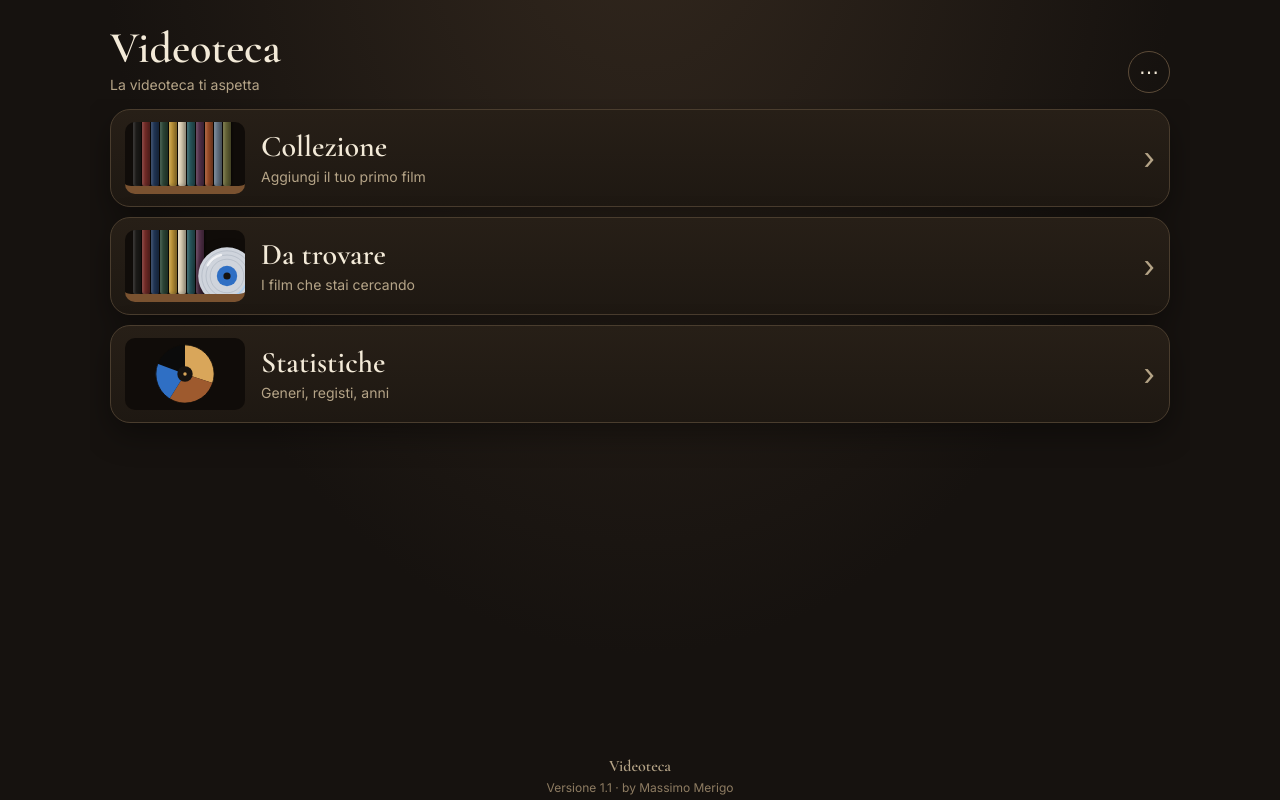
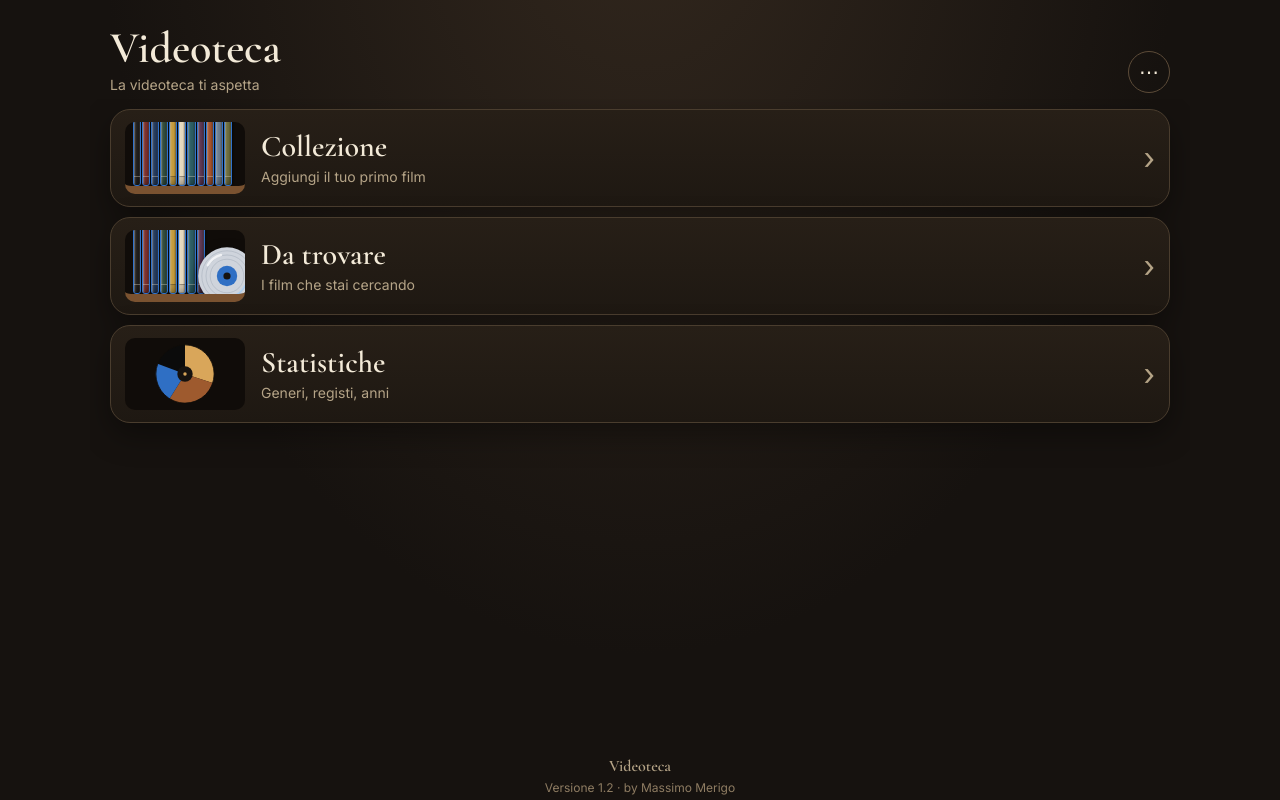
Before and after one commit to Tylerk1978/videoteca, a plain HTML site: page index.html in a window 1280 px wide. Drawn offline with nearby package versions, Linux system fonts and the light colour scheme.

Commit message:
Add files via upload

```diff
--- a/index.html
+++ b/index.html
@@ -14,7 +14,7 @@
 <title>Videoteca</title>
 <link rel="preconnect" href="https://fonts.googleapis.com">
 <link rel="preconnect" href="https://fonts.gstatic.com" crossorigin>
-<link href="https://fonts.googleapis.com/css2?family=Cormorant+Garamond:wght@500;600;700&family=Inter:wght@400;500;600&display=swap" rel="stylesheet">
+<link href="https://fonts.googleapis.com/css2?family=Cormorant+Garamond:wght@500;600;700&family=Inter:wght@400;500;600;700;800&family=Oswald:wght@500;600&display=swap" rel="stylesheet">
 <style>
 :root{
   --wall:#16120f; --ink:#f3ead8; --muted:#b5a487; --line:#4a3d2e; --field:#2a221a; --accent:#d9a65a;
@@ -318,15 +318,29 @@ select.field{appearance:none;-webkit-appearance:none;background-image:linear-gra
 .dgp small{display:block;font-size:11.5px;color:var(--ink);opacity:.85;margin-top:2px;line-height:1.35}
 .vstars{white-space:nowrap;letter-spacing:1px;font-size:16px}
 /* ---------- Videoteca: costine Blu-ray, locandine verticali ---------- */
-.spine{width:calc(25px * var(--s));padding:calc(17px * var(--s) + 6px) 0 calc(5px * var(--s) + 2px)}
+/* Custodia Blu-ray: plastica traslucida, fascia in testa, titolo condensato, anno in fondo */
+.spine{--case:#2f72cc;--band:calc(var(--row) * .105);--foot:calc(var(--row) * .12);width:calc(19px * var(--s) + 2px);height:calc(var(--row) * .95);border-radius:3px;
+  padding:calc(var(--band) + 6px) 0 calc(var(--foot) + 5px);
+  background:linear-gradient(90deg,rgba(255,255,255,.13),rgba(255,255,255,0) 28%,rgba(0,0,0,0) 62%,rgba(0,0,0,.3)),var(--c);
+  border:calc(1.5px * var(--s) + .5px) solid var(--case);
+  box-shadow:inset 0 0 0 .5px rgba(0,0,0,.35),1px 0 2px rgba(0,0,0,.55)}
+.spine.f-k4,.spine.f-dvd{--case:#0c0c0c}
 .spine::before{display:none}
-.spine .band{position:absolute;top:0;left:0;right:0;height:calc(17px * var(--s) + 2px);display:flex;align-items:center;justify-content:center;font:800 calc(7px * var(--s) + 1.5px)/1 Inter,sans-serif;letter-spacing:.2px;color:#fff;box-shadow:inset 0 -1px 0 rgba(0,0,0,.35)}
-.spine .band.bd{background:linear-gradient(180deg,#3a86e6,#1b55a8)}
-.spine .band.k4{background:linear-gradient(180deg,#2a2a2a,#050505);color:#e9d9a8}
-.spine .band.dvd{background:linear-gradient(180deg,#e2e2e2,#b9b9b9);color:#222}
-.spine .ar{letter-spacing:.2px}
-.spine .al{font-family:Inter,sans-serif;font-weight:600;font-size:.72em;opacity:.75;margin-top:4px}
-.card-art .band{font-size:0}
+.spine::after{content:"";position:absolute;inset:0;pointer-events:none;border-radius:2px;
+  background:linear-gradient(90deg,rgba(255,255,255,.38) 0,rgba(255,255,255,.08) 1.5px,transparent 3px,transparent 78%,rgba(255,255,255,.12) 88%,transparent),
+  linear-gradient(180deg,rgba(255,255,255,.10),transparent 8%,transparent 92%,rgba(0,0,0,.18))}
+.spine .band{position:absolute;top:0;left:0;right:0;height:var(--band);display:flex;flex-direction:column;align-items:center;justify-content:center;overflow:hidden;
+  font:italic 800 calc(7px * var(--s) + 1.5px)/1 Inter,sans-serif;letter-spacing:-.2px;color:#fff;
+  background:linear-gradient(180deg,#3d8ff0,#1559b8 60%,#0d4596);border-bottom:1px solid rgba(255,255,255,.75)}
+.spine .band i{display:block;font:700 calc(3px * var(--s) + 1.5px)/1 Inter,sans-serif;letter-spacing:.1px;margin-top:1px;font-style:normal;opacity:.9}
+.spine.f-k4 .band{background:linear-gradient(180deg,#2b2b2b,#000);color:#f2f2f2;border-bottom-color:#c9a64a}
+.spine.f-dvd .band{background:linear-gradient(180deg,#1c1c1c,#000);color:#e8e8e8;border-bottom-color:#777;font-style:normal}
+.spine .txt{font-size:calc(10px * var(--s) + 1.5px)}
+.spine .ar{font-family:Oswald,"Arial Narrow",Inter,sans-serif;font-weight:600;letter-spacing:.4px;text-transform:uppercase;margin:0}
+.spine .foot{position:absolute;left:0;right:0;bottom:0;height:var(--foot);display:flex;align-items:center;justify-content:center;border-top:1px solid color-mix(in srgb,var(--t) 35%,transparent);background:rgba(0,0,0,.14)}
+.spine .foot span{writing-mode:vertical-rl;transform:rotate(180deg);font:600 calc(6px * var(--s) + 1.5px)/1 Inter,sans-serif;letter-spacing:.3px;color:var(--t);opacity:.85}
+.slot{padding:0 .5px}
+.card-art .band,.card-art .foot span{font-size:0}.card-art .band i{display:none}.card-art .spine{border-width:1px}
 .card-art .disc{right:-12px;bottom:-12px}
 .cgrid{grid-template-columns:repeat(auto-fill,minmax(100px,1fr))}
 .citem .cimg{aspect-ratio:2/3}
@@ -506,7 +520,7 @@ select.field{appearance:none;-webkit-appearance:none;background-image:linear-gra
 
 <script>
 (() => {
-const APP_VERSION = "1.1";
+const APP_VERSION = "1.2";
 const PALETTE = ["#1f1d1b","#7a2e2a","#23395b","#2f4a3a","#c49a3a","#e6d9bd","#2c5d63","#5a3550","#a2512b","#6b7b8c","#6b6a3a","#8c2f4b","#3d3a6b","#b8b2a3","#45604d","#9b6b43"];
 const FORMATS = ["Blu-ray", "4K Ultra HD", "4K + Blu-ray", "Blu-ray 3D", "DVD"];
 const KEY = "videoteca.films.v1", META_KEY = "videoteca.meta.v1";
@@ -595,10 +609,10 @@ async function storeCoverFromUrl(id, url){
 
 /* ---------- Costine ---------- */
 const filmColor = d => d.color || PALETTE[hash((d.title || "") + "|" + (d.year || "")) % PALETTE.length];
-function bandOf(d){ const f = d.format || "Blu-ray"; if (/^4K/.test(f)) return ["k4", "4K"]; if (f === "DVD") return ["dvd", "DVD"]; return ["bd", "BD"]; }
+function bandOf(d){ const f = d.format || "Blu-ray"; if (/^4K/.test(f)) return ["k4", "4K <i>ULTRA HD</i>"]; if (f === "DVD") return ["dvd", "DVD"]; if (/3D/.test(f)) return ["bd", "BD <i>3D</i>"]; return ["bd", "BD"]; }
 function spineHTML(d, extra = ""){
   const color = filmColor(d), light = lum(color) > 0.6, [bc, bt] = bandOf(d);
-  return `<button class="spine ${extra}" data-id="${esc(d.id)}" title="${esc(d.title)}${d.year ? " (" + d.year + ")" : ""}" style="--c:${color};--t:${light ? "#2a2018" : "#f4ead6"}"><span class="band ${bc}">${bt}</span><span class="txt"><span class="ar">${esc(d.title)}</span>${d.year ? `<span class="al">${d.year}</span>` : ""}</span></button>`;
+  return `<button class="spine f-${bc} ${extra}" data-id="${esc(d.id)}" title="${esc(d.title)}${d.year ? " (" + d.year + ")" : ""}" style="--c:${color};--t:${light ? "#2a2018" : "#f4ead6"}"><span class="band">${bt}</span><span class="txt"><span class="ar">${esc(d.title)}</span></span><span class="foot">${d.year ? `<span>${d.year}</span>` : ""}</span></button>`;
 }
 const spineSpan = d => spineHTML(d).trim().replace(/^<button/, "<span").replace(/<\/button>$/, "</span>");
 const BOX_SVG = `<svg class="disc" viewBox="0 0 100 100" aria-hidden="true"><path d="M18 38 L50 24 L82 38 L82 74 L50 88 L18 74 Z" fill="#b8874f"/><path d="M18 38 L50 52 L82 38 L50 24 Z" fill="#d9a65a"/><path d="M50 52 L50 88" stroke="#8a6332" stroke-width="2"/><path d="M34 31 L66 45" stroke="#e8d3a6" stroke-width="6" opacity=".8"/></svg>`;
@@ -1080,7 +1094,8 @@ async function openDetail(id){
         <h3 style="margin-bottom:6px">${esc(d.title)}</h3>
         ${d.originalTitle && tkey(d.originalTitle) !== tkey(d.title) ? `<div class="otitle">${esc(d.originalTitle)}</div>` : ""}
         ${ds.length ? `<div class="yr">Regia di ${ds.map(n => `<button class="art" data-dir="${esc(n)}">${esc(n)}</button>`).join(", ")}</div>` : ""}
-        <div class="yr">${d.releaseDate ? `Uscito il ${fmtDate(d.releaseDate)}` : d.year ? `Uscito nel ${d.year}` : "Anno non indicato"}${d.runtime ? ` · ${fmtRuntime(d.runtime)}` : ""}</div>
+        <div class="yr">${d.releaseDate ? `Uscito il ${fmtDate(d.releaseDate)}` : d.year ? `Uscito nel ${d.year}` : "Anno non indicato"}</div>
+        ${d.runtime ? `<div class="yr">Durata ${fmtRuntime(d.runtime)}</div>` : ""}
         ${d.rating ? `<div class="yr" style="letter-spacing:2px;font-size:17px">${starsHTML(d.rating)}</div>` : ""}
         <div class="chips">${chips.map(c => `<span class="chip">${esc(c)}</span>`).join("")}</div>
       </div>
--- a/sw.js
+++ b/sw.js
@@ -1,5 +1,5 @@
 // Service worker: rende "Videoteca" utilizzabile offline.
-const CACHE = "videoteca-v2";
+const CACHE = "videoteca-v3";
 const COVERS = "videoteca-covers";
 const SHELL = ["./", "index.html", "manifest.webmanifest", "icon-192.png", "icon-512.png", "apple-touch-icon.png"];
 
```
